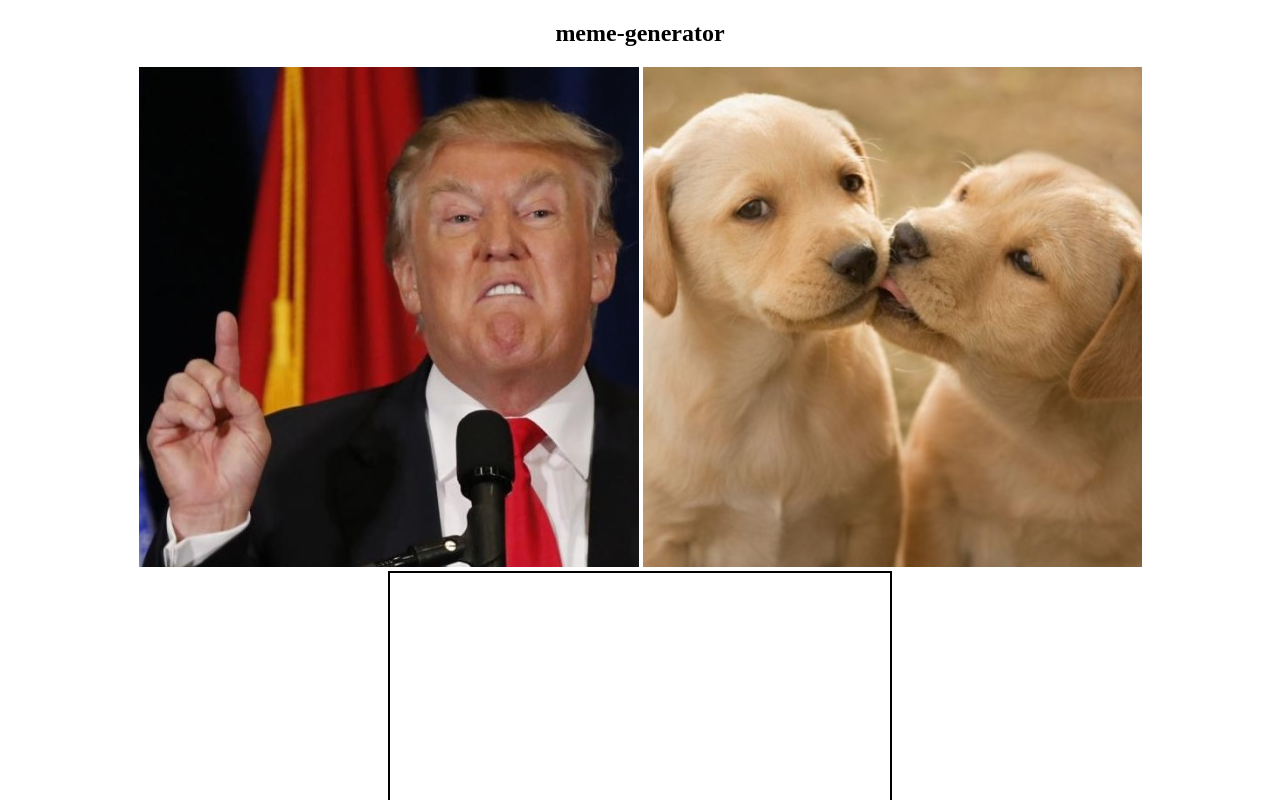
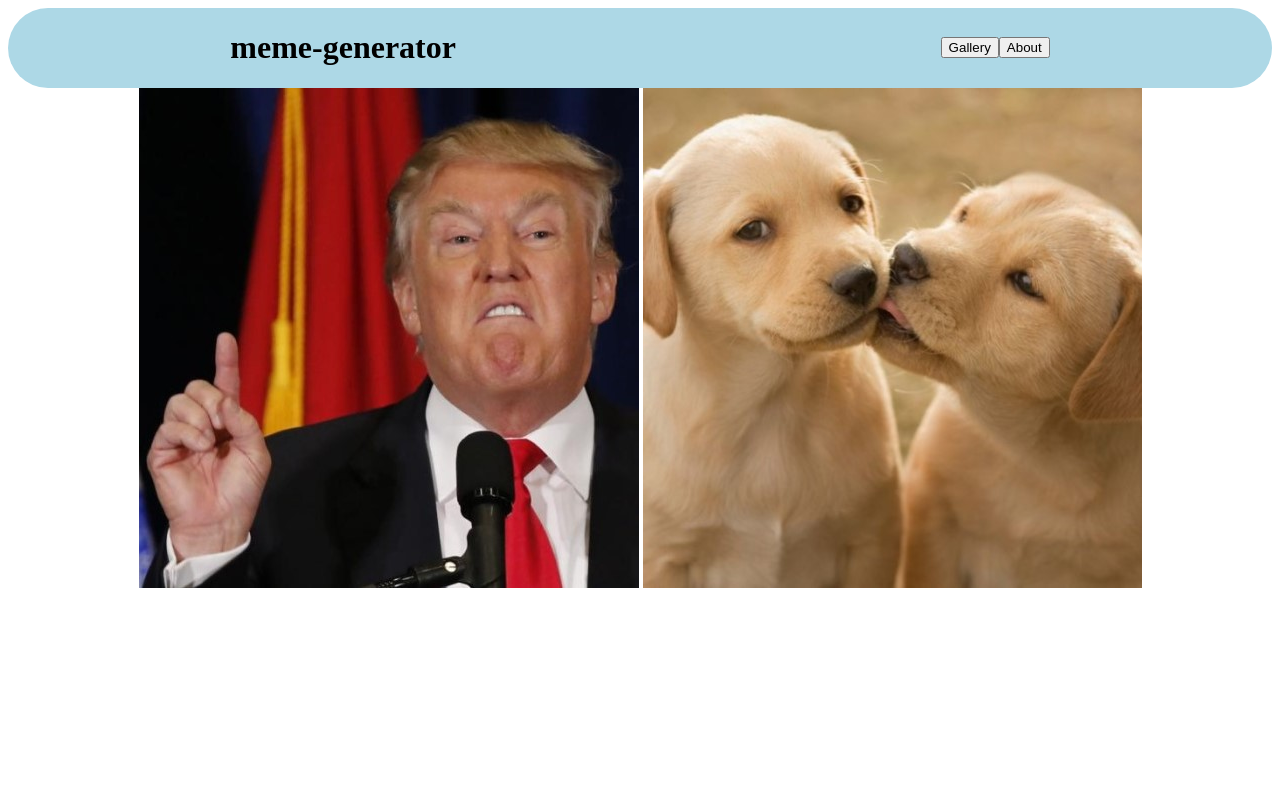
Before and after one commit to yossefdahan/meme-generator, a plain HTML site: page index.html in a window 1280 px wide. Shown: the top 800 px of the page. Drawn offline with Linux system fonts and the light colour scheme.

Commit message:
add styles

```diff
--- a/css/main.css
+++ b/css/main.css
@@ -1,15 +1,71 @@
-
-body{
+body {
     font-size: 16px;
     text-align: center;
 }
 
-img{
+img {
     /* width: 100%; */
 }
 
+.gallery-container {
+    display: flex;
+    justify-content: center;
+    align-items: center;
+    /* grid-template-rows:repeat(5, 1fr);
+    grid-template-columns:
+     minmax(100px, auto)
+     minmax(auto, 1000px)
+     minmax(100px, auto);
+     gap: 50px;
+     justify-items: center;
+     align-items: center; */
+}
 
+.imgs-container {
+    /* display: grid; */
+    grid-template-columns: 1fr 1fr;
+    gap: 20em;
+
+}
+
+.main-header {
+    grid-row: 1;
+    grid-column: span 3;
+    display: grid;
+    grid-template-areas: "logo nav";
+    background-color: lightblue;
+    border-radius: 50px;
+    justify-items: center;
+    align-items: center;
+
+}
+
+.logo {
+    grid-area: logo;
+    font-size: 2em;
+}
+
+ul {
+    list-style: none;
+    display: flex;
+
+
+}
+
+.gallery-btn {
+
+}
+
+.main-nav-bar {
+    grid-area: nav;
+display: flex;
+
+}
 
 canvas {
     border: 2px solid black;
 }
+
+.editor-container {
+    display: none;
+}
--- a/index.html
+++ b/index.html
@@ -8,13 +8,18 @@
     <link rel="stylesheet" href="css/main.css">
 </head>
 
-<body onload="onInit()">
+<body onload="onInit()" class="main-container">
+    <header class="main-header">
+        <h1 class="logo">meme-generator</h1>
+        <nav class="main-nav-bar">
+            <ul>
+                <li><button class="header-btns gallery-btn" onclick="onMoveToGallery()">Gallery</button></li>
+                <li><button class="header-btns about-btn" onclick="onMoveToAbout()">About</button></li>
+            </ul>
+        </nav>
+    </header>
+    <section class="gallery-container">
 
-    <section class="gallery-container">
-        <header class="main-header">
-            <h1 class="logo">meme-generator</h1>
-
-        </header>
         <section class="imgs-container"></section>
 
     </section>
@@ -31,7 +36,9 @@
             <canvas width="500" height="500"></canvas>
         </div>
         <section class="editor-btns">
-            <input class="txt-input" type="text" oninput="onSetLineTxt(this.value)">
+            <input class="txt-input" type="text" oninput="onSetLineTxt(this.value)" placeholder="Enter text..">
+            <label for="color">Color</label>
+            <input class="font-color" type="color" onclick="onChangeColor" id="color">
             <button class="font-up">A+</button>
             <button class="font-down">A-</button>
             <a href="#" class="btn" onclick="downloadImg(this)" download="my-img.jpg">Download</a>
--- a/js/controler/meme-editor-controler.js
+++ b/js/controler/meme-editor-controler.js
@@ -25,7 +25,10 @@ function onSetLineTxt(text) {
     renderMeme()
 }
 
-
+function onMoveToGallery() {
+    document.querySelector('.gallery-container').style.display = 'block'
+    document.querySelector('.editor-container').style.display = 'none'
+}
 
 function renderMeme() {
 
--- a/js/controler/meme-gallery-controler.js
+++ b/js/controler/meme-gallery-controler.js
@@ -25,5 +25,8 @@ function renderGallery() {
 
 function onImgSelect(elImg) {
     setImg(elImg.alt)
+    document.querySelector('.gallery-container').style.display = 'none'
+    document.querySelector('.editor-container').style.display = 'block'
+
     renderMeme()
 }
```
